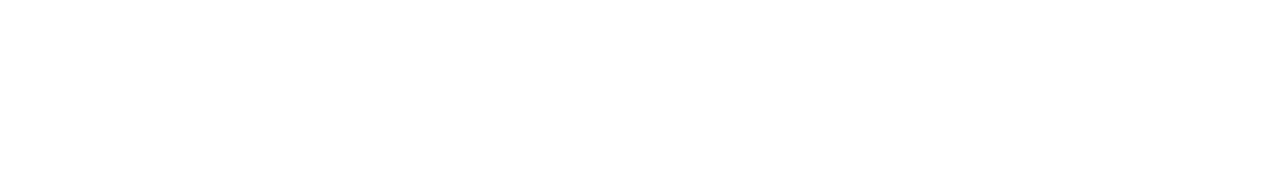
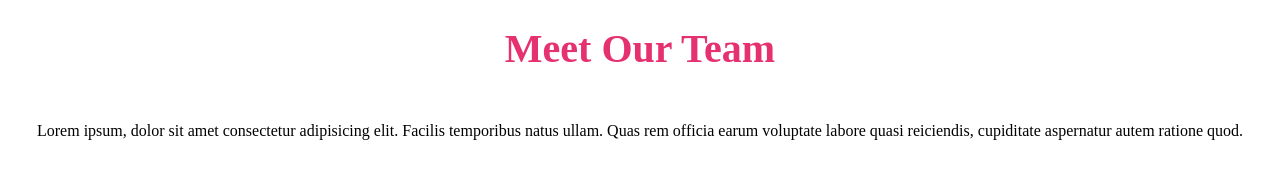
Before and after one commit to robertoraciti/html-css-float-cards, a plain HTML site: page index.html in a window 1280 px wide. Drawn offline with Linux system fonts and the light colour scheme.

Commit message:
Add header

```diff
--- a/css/style.css
+++ b/css/style.css
@@ -0,0 +1,17 @@
+* {
+  box-sizing: border-box;
+  margin: 0;
+  padding: 0;
+}
+header {
+  text-align: center;
+}
+
+h1 {
+  font-size: 2.5rem;
+  color: #e53170;
+  margin-top: 25px;
+}
+header > p {
+  margin-top: 50px;
+}
--- a/index.html
+++ b/index.html
@@ -6,5 +6,16 @@
     <title>Float Cards</title>
     <link rel="stylesheet" href="./css/style.css" />
   </head>
-  <body></body>
+  <body>
+    <div class="container">
+      <header>
+        <h1>Meet Our Team</h1>
+        <p>
+          Lorem ipsum, dolor sit amet consectetur adipisicing elit. Facilis
+          temporibus natus ullam. Quas rem officia earum voluptate labore quasi
+          reiciendis, cupiditate aspernatur autem ratione quod.
+        </p>
+      </header>
+    </div>
+  </body>
 </html>
```
